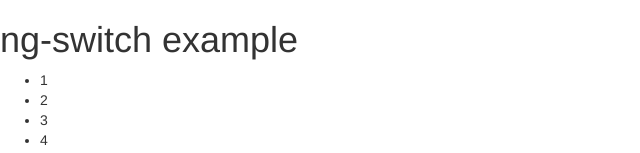
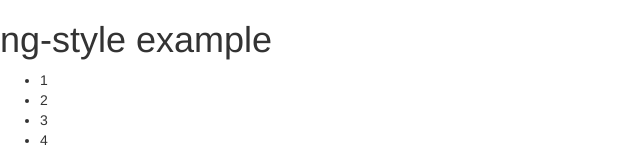
Before and after one commit to AttilaGal/ng-examle, a website: page built-in-directives/ng-style/index.html in a window 1280 px wide. Shown: the top 153 px of the page, without its empty margins (0-640 px from the left). Drawn offline with nearby package versions, Linux system fonts and the light colour scheme.

Commit message:
renamed title to ng-style

```diff
--- a/built-in-directives/ng-style/index.html
+++ b/built-in-directives/ng-style/index.html
@@ -10,7 +10,7 @@
 </head>
 <body ng-app>
 
-<h1>ng-switch example</h1>
+<h1>ng-style example</h1>
 
 <ul>
   <li ng-repeat="number in [1,2,3,4,5,6,7,8,9,10]">
```
